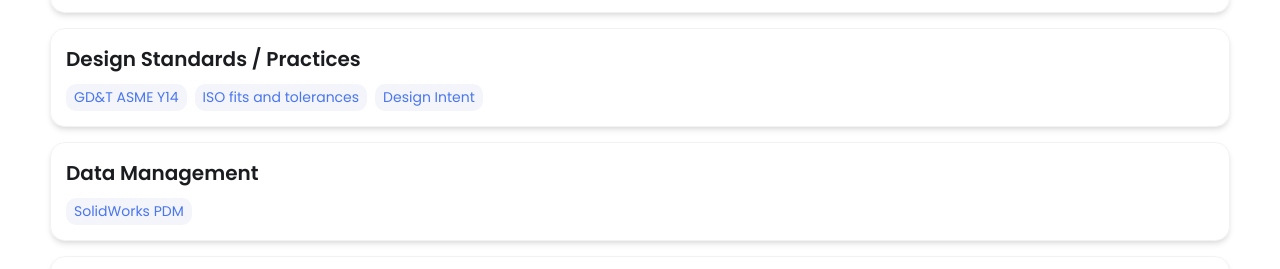
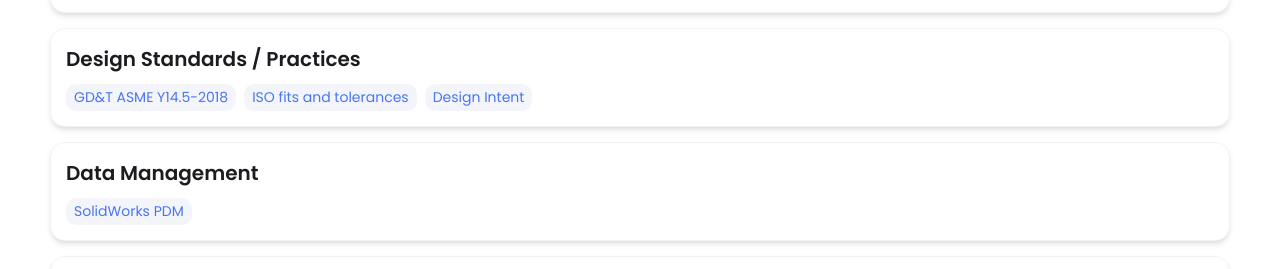
Before and after one commit to aricwei/aricwei.github.io, a Jekyll site: the page built from index.html, in a window 1280 px wide and 900 px high, scrolled down 1625 px. Shown: the part 173-442 px from the top of the window. Built offline with Jekyll 4.4.1, drawn with Linux system fonts in a browser that asks for light colours.

Commit message:
Update _config.yml

```diff
--- a/_config.yml
+++ b/_config.yml
@@ -58,7 +58,7 @@ skills:
     - Breadboarding for circuit testing
   - category: Design Standards / Practices
     tools:
-    - GD&T ASME Y14
+    - GD&T ASME Y14.5-2018
     - ISO fits and tolerances
     - Design Intent
   - category: Data Management
```
